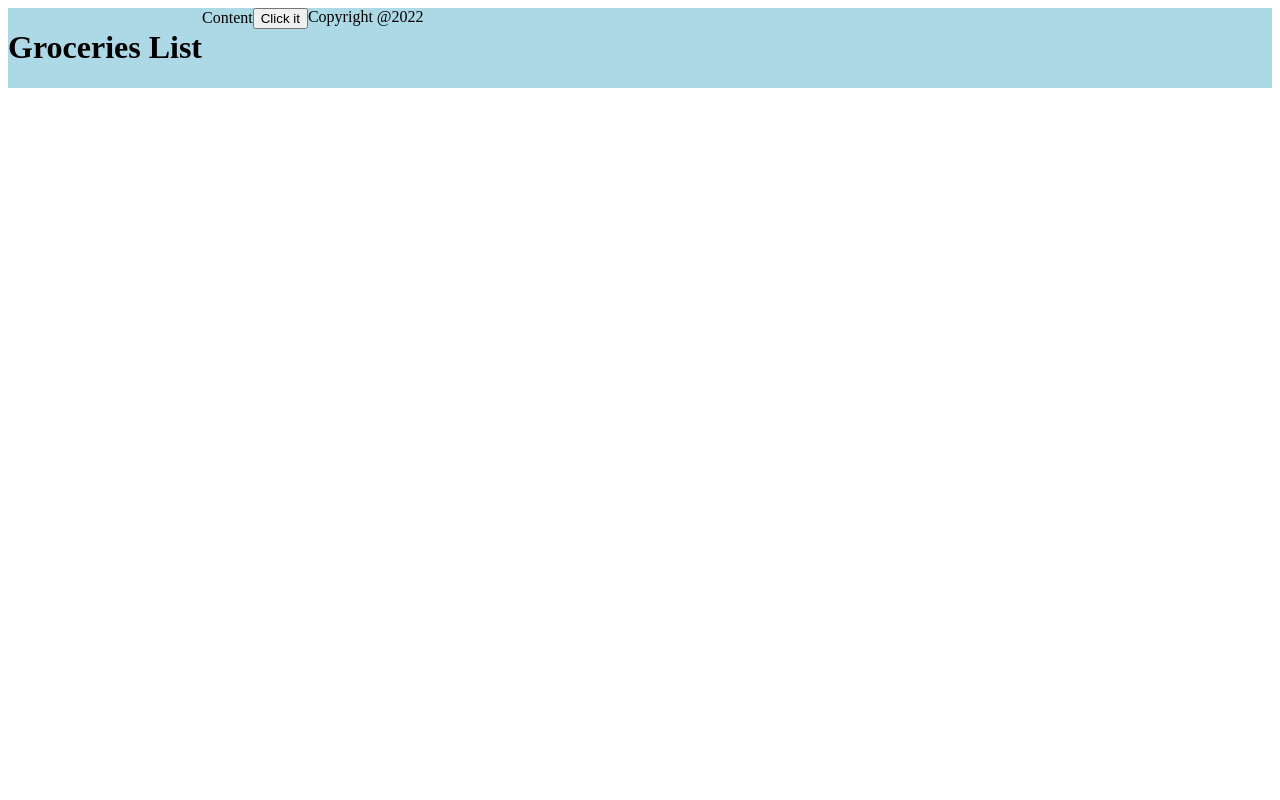
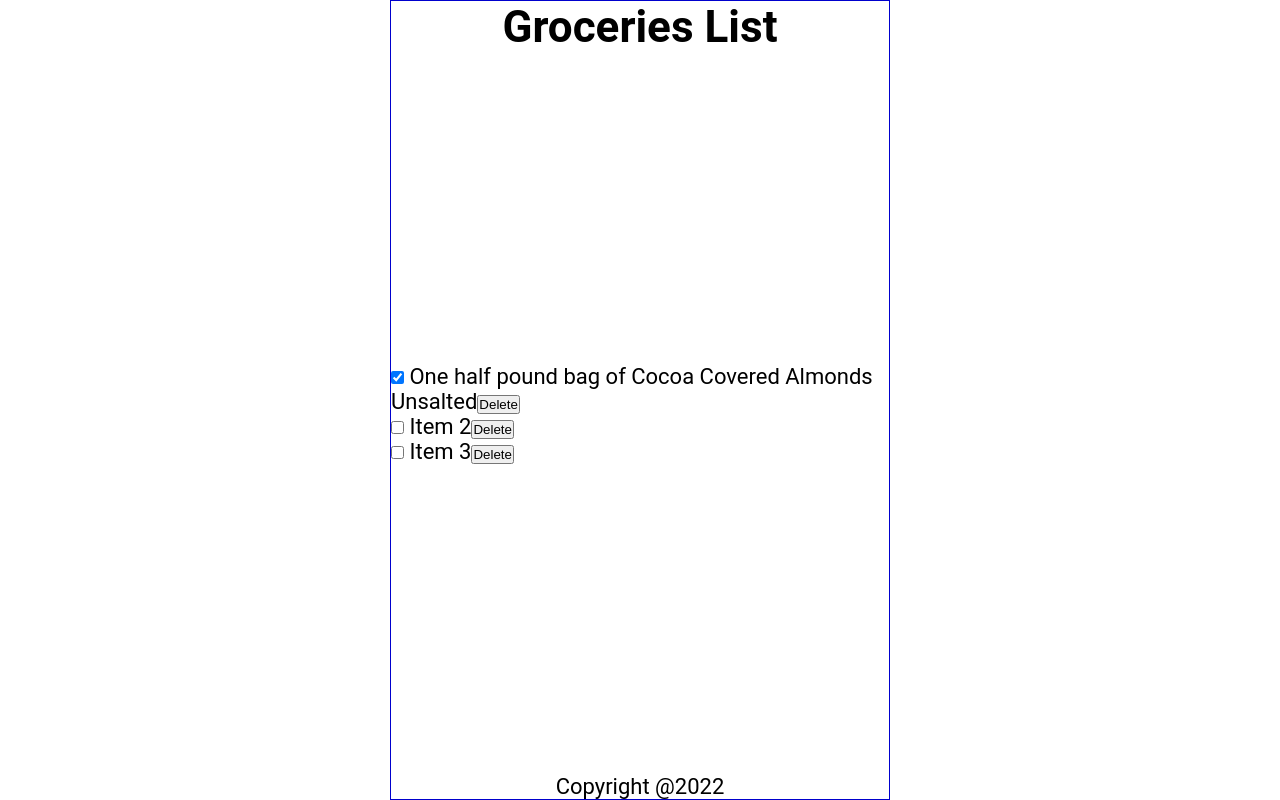
Before and after one commit to mikevuu/davegray-yt-react, a React (Create React App) app: page / in a window 1280 px wide. Built offline with nearby package versions, Linux system fonts and the light colour scheme; the HTML template or start-up script is replaced by a standard one.

Commit message:
chapter7

```diff
--- a/src/Content.js
+++ b/src/Content.js
@@ -1,15 +1,20 @@
 import React from 'react';
-
+import dataItem from './data/dataItem';
+import { useState } from 'react';
 function Content() {
-  const handleClick = () => {
-    console.log('You clikced it');
-  };
-
+  const [items, setItems] = useState(dataItem);
   return (
-    <div>
-      Content
-      <button onClick={handleClick}> Click it </button>
-    </div>
+    <main>
+      <ul>
+        {items.map((item) => (
+          <li className='item' key={item.id}>
+            <input type='checkbox' checked={item.checked} />
+            <label> {item.item}</label>
+            <button> Delete</button>
+          </li>
+        ))}
+      </ul>
+    </main>
   );
 }
 
--- /dev/null
+++ b/src/data/dataItem.js
@@ -0,0 +1,19 @@
+const dataItem = [
+  {
+    id: 1,
+    checked: true,
+    item: 'One half pound bag of Cocoa Covered Almonds Unsalted',
+  },
+  {
+    id: 2,
+    checked: false,
+    item: 'Item 2',
+  },
+  {
+    id: 3,
+    checked: false,
+    item: 'Item 3',
+  },
+];
+
+export default dataItem;
--- a/src/index.css
+++ b/src/index.css
@@ -1,4 +1,58 @@
+* {
+  margin: 0;
+  padding: 0;
+  box-sizing: border-box;
+}
+
+html {
+  font-size: 22px;
+}
+
+body {
+  min-height: 100vh;
+  font-family: 'Roboto', 'Oxygen', 'Ubuntu', 'Cantarell', 'Fira Sans',
+    'Droid Sans', 'Helvetica Neue', sans-serif;
+  -webkit-font-smoothing: antialiased;
+  -moz-osx-font-smoothing: grayscale;
+}
+
 .App {
   display: flex;
-  background-color: lightblue;
+  flex-direction: column;
+  justify-content: center;
+  align-items: center;
+  height: 100vh;
+  width: 100%;
+  max-width: 500px;
+  border: 1px solid mediumblue;
+  margin: auto;
 }
+
+header {
+  width: 100%;
+  padding: 0 0.25em;
+  background-color: mediumblue;
+  color: aliceblue;
+  display: flex;
+  justify-content: space-between;
+  align-items: center;
+}
+
+main {
+  width: 100%;
+  display: flex;
+  flex-direction: column;
+  flex-grow: 1;
+  justify-content: center;
+  align-items: center;
+  overflow-y: auto;
+}
+
+footer {
+  width: 100%;
+  padding: 0.25em;
+  background-color: mediumblue;
+  color: aliceblue;
+  display: grid;
+  place-content: center;
+}
```
